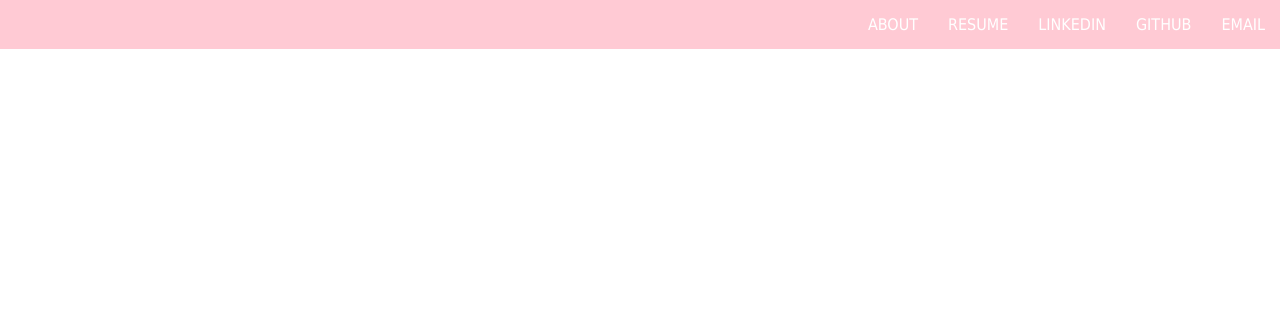
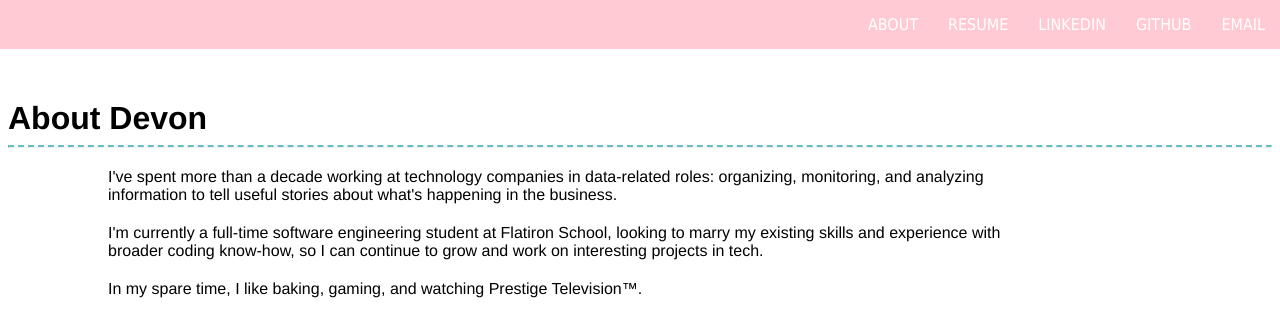
Before and after one commit to devonwalsh/personal-website, a plain HTML site: page about.html in a window 1280 px wide. Drawn offline with Linux system fonts and the light colour scheme.

Commit message:
Added about section

```diff
--- a/about.html
+++ b/about.html
@@ -14,5 +14,12 @@
       <a href="./resume.html">RESUME</a>
       <a href="./about.html">ABOUT</a>
     </div>
+    <div class="about">
+    <h1>About Devon</h1>
+    <hr>
+    <p>I've spent more than a decade working at technology companies in data-related roles: organizing, monitoring, and analyzing information to tell useful stories about what's happening in the business.</p>
+    <p>I'm currently a full-time software engineering student at Flatiron School, looking to marry my existing skills and experience with broader coding know-how, so I can continue to grow and work on interesting projects in tech.</p>
+    <p>In my spare time, I like baking, gaming, and watching Prestige Television™.</p>
+    </div>
   </body>
 </html>
--- a/style.css
+++ b/style.css
@@ -35,27 +35,27 @@
   float: right;
   padding: 5px;
 }
-.resume {
+.resume, .about {
   margin-top: 100px;
   font-family: "Helvetica Neue";
 }
-.resume h1 {
+h1 {
   margin-top: 50px;
   margin-bottom: 0px;
 }
-.resume h2 {
+h2 {
   margin-bottom: 0px;
 }
-.resume h3 {
+h3 {
   margin-top: 0px;
   margin-bottom: 0px;
   color: #61c0bf;
 }
-.resume h4 {
+h4 {
   margin-top: 0px;
   margin-bottom: 0px;
 }
-.resume hr {
+hr {
   border-top: 2px dashed #61c0bf;
 }
 .skills span {
@@ -67,3 +67,8 @@
   display: inline-block;
   font-weight: bold;
 }
+.about p {
+  width: 75%;
+  margin-top: 20px;
+  margin-left: 100px;
+}
```
